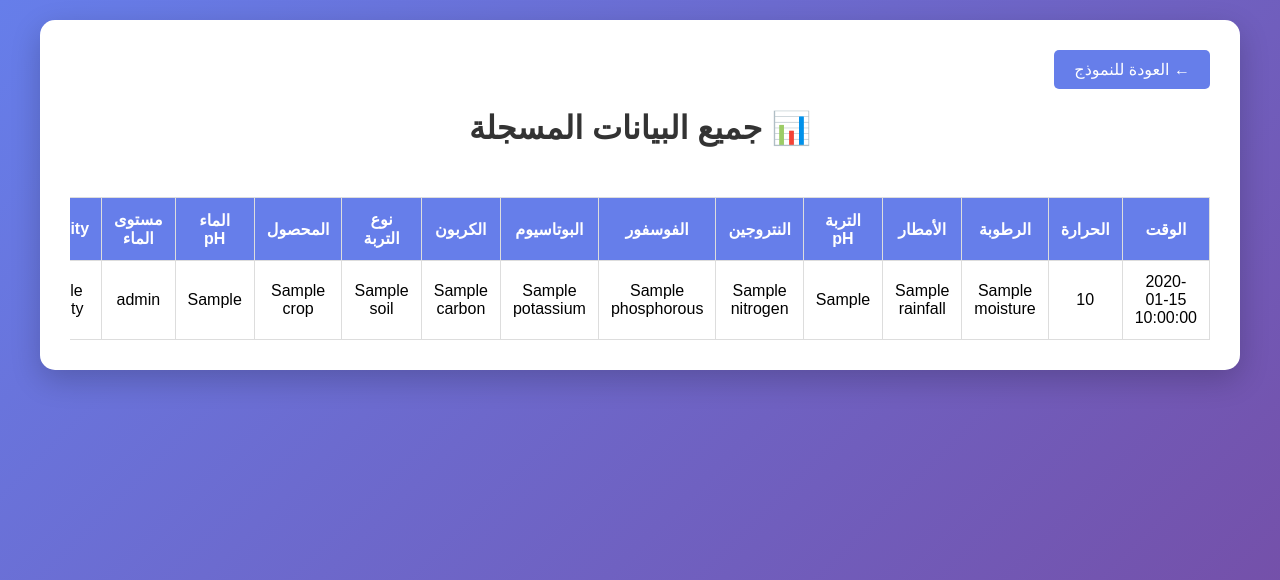
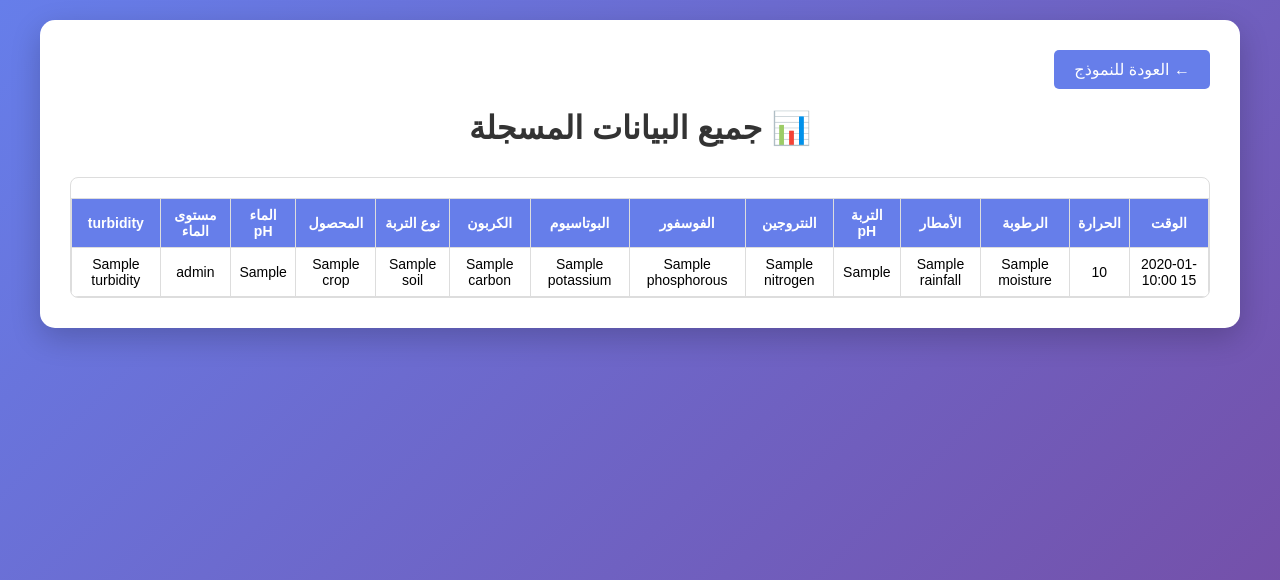
Before and after one commit to samxfmohagh86/web_fert, a Flask app: template templates/data.html in a window 1280 px wide. Shown: the top 580 px of the page. Run offline with Flask 3, Linux system fonts and the light colour scheme; the template is opened without the code that fills it: most values are stand-ins (such as "Sample title", 1, 10 or a date in 2020).

Commit message:
Enhance data table styling and date formatting

```diff
--- a/templates/data.html
+++ b/templates/data.html
@@ -47,11 +47,12 @@
             width: 100%;
             border-collapse: collapse;
             margin-top: 20px;
+            font-size: 14px;
         }
 
         .data-table th,
         .data-table td {
-            padding: 12px;
+            padding: 8px;
             text-align: center;
             border: 1px solid #ddd;
         }
@@ -59,6 +60,8 @@
         .data-table th {
             background: #667eea;
             color: white;
+            position: sticky;
+            top: 0;
         }
 
         .data-table tr:nth-child(even) {
@@ -68,6 +71,13 @@
         .data-table tr:hover {
             background: #f1f1f1;
         }
+
+        .table-container {
+            max-height: 600px;
+            overflow-y: auto;
+            border: 1px solid #ddd;
+            border-radius: 8px;
+        }
     </style>
 </head>
 <body>
@@ -76,8 +86,8 @@
         <h1>📊 جميع البيانات المسجلة</h1>
 
         {% if data %}
-        <div style="overflow-x: auto;">
-            <table class="data-table">
+        <div class="table-container">
+            <table class="data-table" id="dataTable">
                 <thead>
                     <tr>
                         <th>الوقت</th>
@@ -91,15 +101,18 @@
                         <th>الكربون</th>
                         <th>نوع التربة</th>
                         <th>المحصول</th>
+
                         <th>الماء pH</th>
                         <th>مستوى الماء</th>
-                        <th>Turbidity</th>
+                        <th>turbidity</th>
                     </tr>
                 </thead>
                 <tbody>
                     {% for item in data %}
                     <tr>
-                        <td>{{ item.recorded_at}}</td>
+                        <!-- نضيف data-date attribute بدلاً من عرض التاريخ مباشرة -->
+                        <td class="date-cell" data-date="{{ item.created_at }}">{{ item.created_at }}</td>
+
                         <td>{{ item.Temperature }}</td>
                         <td>{{ item.Moisture }}</td>
                         <td>{{ item.Rainfall }}</td>
@@ -124,5 +137,44 @@
         </p>
         {% endif %}
     </div>
+
+    <script>
+        // دالة لتحويل تنسيق التاريخ
+        function formatDateTime(dateTimeStr) {
+            if (!dateTimeStr) return 'N/A';
+
+            try {
+                // إنشاء كائن تاريخ من النص
+                const date = new Date(dateTimeStr);
+
+                // التحقق من أن التاريخ صالح
+                if (isNaN(date.getTime())) {
+                    return 'N/A';
+                }
+
+                // تنسيق التاريخ إلى "YYYY-MM-DD HH:MM"
+                const year = date.getFullYear();
+                const month = String(date.getMonth() + 1).padStart(2, '0');
+                const day = String(date.getDate()).padStart(2, '0');
+                const hours = String(date.getHours()).padStart(2, '0');
+                const minutes = String(date.getMinutes()).padStart(2, '0');
+
+                return `${year}-${month}-${day} ${hours}:${minutes}`;
+            } catch (error) {
+                console.error('Error formatting date:', error);
+                return 'N/A';
+            }
+        }
+
+        // تطبيق التنسيق على جميع خلايا التاريخ عند تحميل الصفحة
+        document.addEventListener('DOMContentLoaded', function() {
+            const dateCells = document.querySelectorAll('.date-cell');
+
+            dateCells.forEach(cell => {
+                const originalDate = cell.getAttribute('data-date');
+                cell.textContent = formatDateTime(originalDate);
+            });
+        });
+    </script>
 </body>
 </html>
```
